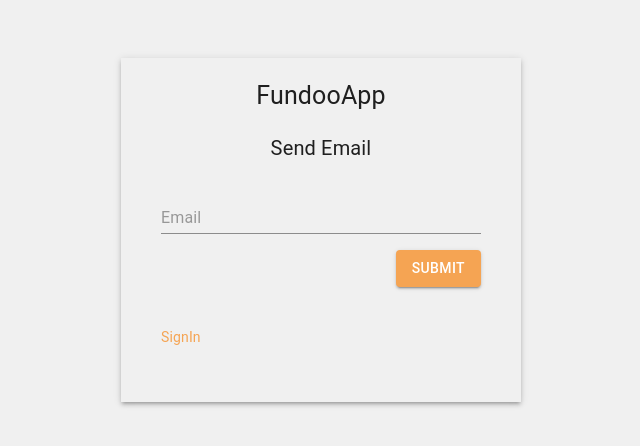
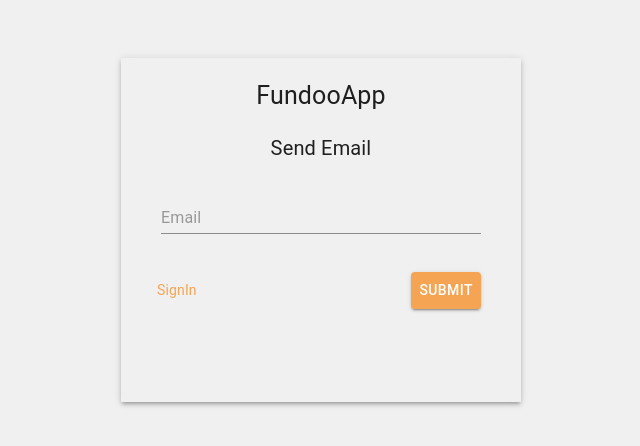
Before and after one commit to saurabhgavali23/FundooApp-ReactJs, a React (Create React App) app: page /send-email in a window 1280 px wide. Shown: the part 170-616 px from the top of the page, without its empty margins (319-959 px from the left). Built offline with nearby package versions, Linux system fonts and the light colour scheme; no server answers.

Commit message:
[Saurabh] Refactor: Send Mail page css

```diff
--- a/src/pages/send_email/SendEmail.js
+++ b/src/pages/send_email/SendEmail.js
@@ -59,16 +59,8 @@ const SendEmail2 = ({ openSnackBar }) => {
                 error={emailError}
                 helperText={emailError ? "Invalid Email" : null}
               />
+            </div>
             <div className={classes.button}>
-                <Button
-                  variant="contained"
-                  color="primary"
-                  onClick={handleData}
-                >
-                  Submit
-                </Button>
-              </div>
-            </div>
               <Grid container className={classes.link}>
                 <Grid item xs>
                   <Link href="/login" variant="body2">
@@ -76,6 +68,10 @@ const SendEmail2 = ({ openSnackBar }) => {
                   </Link>
                 </Grid>
               </Grid>
+              <Button variant="contained" color="primary" onClick={handleData}>
+                Submit
+              </Button>
+            </div>
           </form>
         </Box>
       </div>
--- a/src/pages/send_email/SendEmailStyles.js
+++ b/src/pages/send_email/SendEmailStyles.js
@@ -30,15 +30,17 @@ export default makeStyles((theme)=>
         fontSize: 20,
     },
     inputContainer:{
-        margin: "10%"
+        margin: "10%",
+        marginBottom: '5%'
     },
     emailInput:{
         width: "100%",
+        height: '50px'
     },
     button:{
         display: "flex",
-        justifyContent: "flex-end",
-        marginTop: "5%"
+        marginRight: '10%',
+        alignItems: 'center'
     },
     link:{
         display: "flex",
```
Lines whose indentation alone changed are shown as unchanged.
